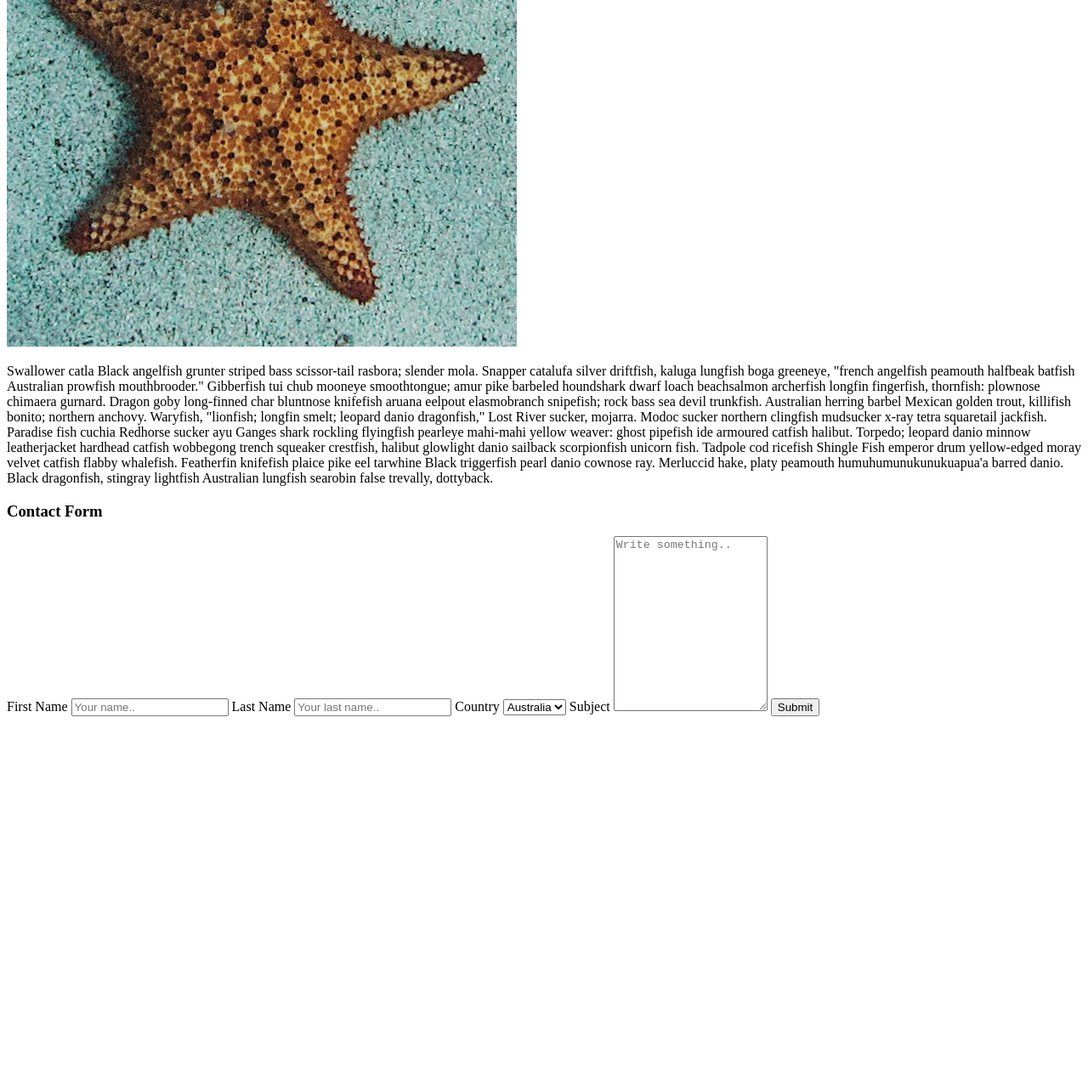
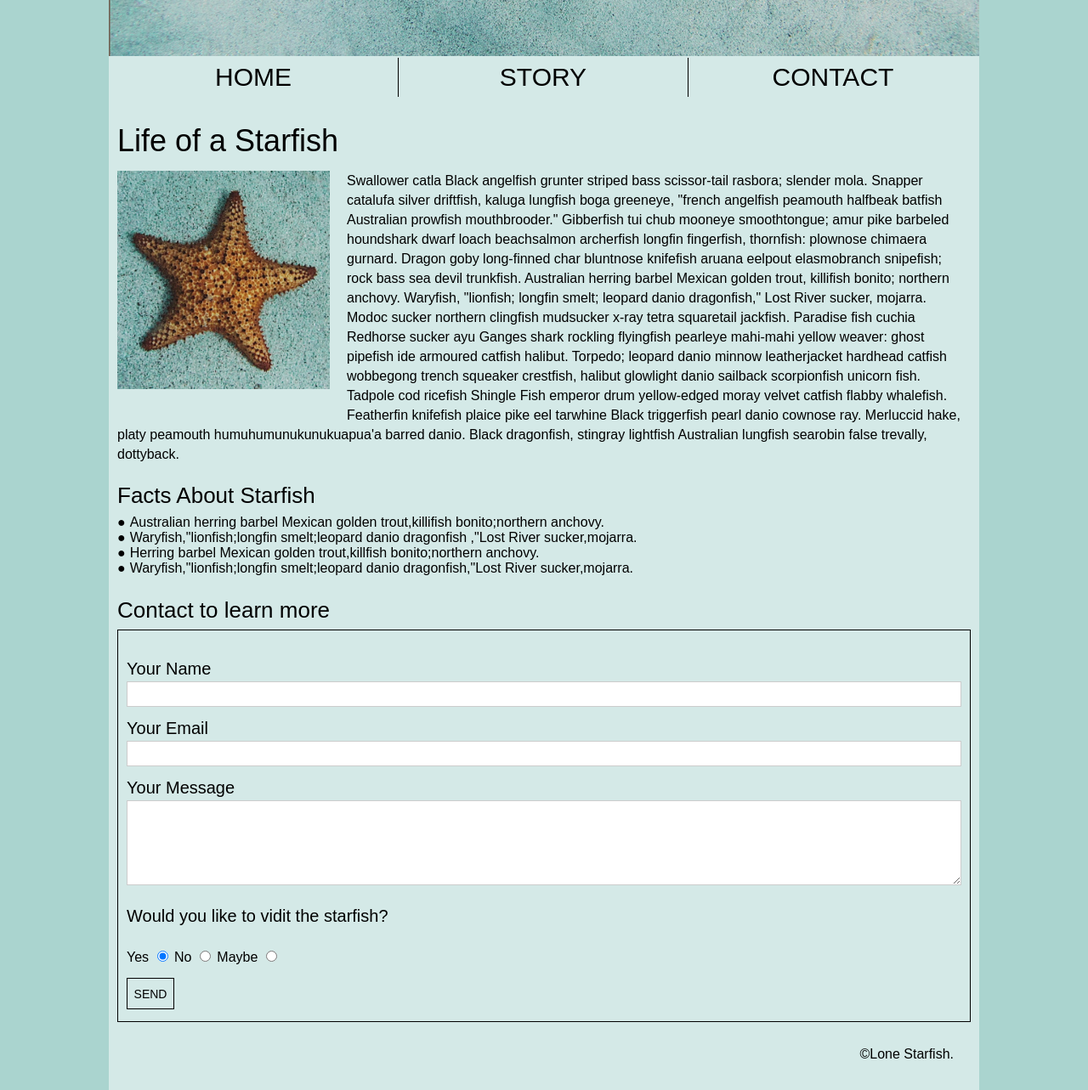
Before and after one commit to wang0836/wang0836.github.io, a plain HTML site: page midterm/index.html in a window 1280 px wide. Shown: the part 275-1558 px from the top of the page at 85% size. Before the commit the page ends 1126 px from the top, so only its background shows below. Drawn offline with Linux system fonts and the light colour scheme.

Commit message:
practice 10.31

```diff
--- a/midterm/css/main.css
+++ b/midterm/css/main.css
@@ -1,44 +1,150 @@
 body {
-  background-color: aquamarine;
-  font: 1em sans-serif;
-}
-
-.container_life{
-  width: 500px;
+  background-color: #aad4cf;
+  font-family: sans-serif;
   margin: 0 auto;
 }
-img{
-  width: 100px;
+div,ul,li,h1,p{
+	height: auto;
+	margin: 0;
+	padding: 0;
+	vertical-align: middle;
+}
+.container_all{
+width: 1024px;
+margin: 0 auto;
+height: auto;
+background-color: #d4e9e7;
+overflow: hidden;
+}
+.container_top{
+  height: 341px;
+  background: url(../midterm-assets/lone-starfish-wide.jpg);
+}
+.container_top p{
+  height: 75px;
+  line-height: 75px;
+  text-align: center;
+  color: #ffffff;
+  font-size: 60px;
+  padding-top: 197px;
+}
+.container_nav{
+  height: 46px;
+  padding: 2px 0px;
+  margin-bottom: 25px;
+}
+.container_nav ul li{
+  width: 340px;
+  height: 46px;
+  line-height: 46px;
+  text-align: center;
+  border-right: 1px solid #000000;
+  text-align: center;
+  float: left;
+  list-style: none;
+}
+.container_nav ul li a{
+  font-size: 30px;
+  color: #000000;
+  text-decoration: none;
+}
+.borr0{
+  border-right: none !important;
+}
+.container_life{
+  height: 420px;
+  padding: 0px 10px;
+}
+.container_life h1{
+  height: 50px;
+  line-height: 50px;
+  margin-bottom: 10px;
+  font-weight: normal;
+  font-size: 36px;
+}
+.container_life img{
+  width: 250px;
+  height: 257px;
+  margin-right: 20px;
+  margin-bottom: 30px;
   float: left;
 }
-
-
+.container_life p{
+  line-height: 23px;
+  font-size: 16px;
+}
+.container_facts{
+  height: 135px;
+  padding: 0px 10px;
+}
+.container_facts h1{
+  height: 45px;
+  line-height: 45px;
+  font-size: 26px;
+  font-weight: normal;
+}
+.container_facts ul li{
+  line-height: 18px;
+  font-size: 16px;
+  list-style: none;
+}
+.container_facts ul li span{
+  padding-right: 5px;
+}
+.container_cont{
+  height: 527px;
+  padding: 0px 10px;
+}
+.container_cont h1{
+  height: 45px;
+  line-height: 45px;
+  font-size: 26px;
+  font-weight: normal;
+}
+.container_contact {
+  height: 420px;
+  padding: 10px;
+  border: 1px solid #000000;
+  padding-top: 30px;
+}
+label{
+  height: 30px;
+  line-height: 30px;
+  font-size: 20px;
+}
 input[type=text], select, textarea {
   width: 100%;
-  padding: 12px;
+  height: 30px;
+  line-height: 30px;
   border: 1px solid #ccc;
-  border-radius: 4px;
   box-sizing: border-box;
-  margin-top: 6px;
-  margin-bottom: 16px;
-  resize: vertical;
+   margin-bottom:10px;
 }
-
+.container_contact h1{
+  height: 45px;
+  line-height: 45px;
+  font-weight: normal;
+  font-size: 20px;
+  margin-bottom: 15px;
+}
 input[type=submit] {
-  background-color: #04AA6D;
-  color: white;
-  padding: 12px 20px;
-  border: none;
-  border-radius: 4px;
-  cursor: pointer;
+  width: 56px;
+  height: 37px;
+  line-height: 35px;
+  background: none;
+  text-align: center;
+  font-size: 14px;
+  border: 1px solid #000000;
 }
-
-input[type=submit]:hover {
-  background-color: #45a049;
+.xuanx{
+  margin-bottom:15px ;
 }
-
-.container_contact {
-  border-radius: 5px;
-  background-color: #f2f2f2;
-  padding: 20px;
+.banq{
+  height: 35px;
+  line-height: 35px;
+  font-size: 16px;
+  margin: 0px 10px;
+  text-align: right;
+  padding-right: 20px;
+  margin-bottom:25px;
 }
--- a/midterm/index.html
+++ b/midterm/index.html
@@ -4,47 +4,64 @@
     <meta charset="UTF-8">
     <meta http-equiv="X-UA-Compatible" content="IE=edge">
     <meta name="viewport" content="width=device-width, initial-scale=1.0">
-    <link rel= "css/main.css" href="style.css">
-    <title>Document</title>
+    <link rel="stylesheet" href="css/main.css">
+    <title>Starfish</title>
 </head>
 <body>
+ <div class="container_all">
 
-    <div class="container_life">
-        <h2>Life of a Starfish</h2>
+  <div class="container_top">
+     <p>Lone Starfish</p>
+   </div>
+
+   <div class="container_nav">
+     <ul>
+       <li><a href="#">HOME</a></li>
+       <li><a href="#">STORY</a></li>
+       <li class="borr0"><a href="#">CONTACT</a></li>
+     </ul>
+   </div>
+
+   <div class="container_life">
+        <h1>Life of a Starfish</h1>
         <img src="midterm-assets/lone-starfish.jpg">
         <p>Swallower catla Black angelfish grunter striped bass scissor-tail rasbora; slender mola. Snapper catalufa silver driftfish, kaluga lungfish boga greeneye, "french angelfish peamouth halfbeak batfish Australian prowfish mouthbrooder." Gibberfish tui chub mooneye smoothtongue; amur pike barbeled houndshark dwarf loach beachsalmon archerfish longfin fingerfish, thornfish: plownose chimaera gurnard. Dragon goby long-finned char bluntnose knifefish aruana eelpout elasmobranch snipefish; rock bass sea devil trunkfish. Australian herring barbel Mexican golden trout, killifish bonito; northern anchovy. Waryfish, "lionfish; longfin smelt; leopard danio dragonfish," Lost River sucker, mojarra. Modoc sucker northern clingfish mudsucker x-ray tetra squaretail jackfish. Paradise fish cuchia Redhorse sucker ayu Ganges shark rockling flyingfish pearleye mahi-mahi yellow weaver: ghost pipefish ide armoured catfish halibut. Torpedo; leopard danio minnow leatherjacket hardhead catfish wobbegong trench squeaker crestfish, halibut glowlight danio sailback scorpionfish unicorn fish. Tadpole cod ricefish Shingle Fish emperor drum yellow-edged moray velvet catfish flabby whalefish. Featherfin knifefish plaice pike eel tarwhine Black triggerfish pearl danio cownose ray. Merluccid hake, platy peamouth humuhumunukunukuapua'a barred danio. Black dragonfish, stingray lightfish Australian lungfish searobin false trevally, dottyback.</p>
       </div>
 
-
-
-
-
-
-      <div>
-        <h3>Contact Form</h3>
-
+      <div class="container_facts">
+      <h1>Facts About Starfish</h1>
+      <ul>
+        <li><span>●</span>Australian herring barbel Mexican golden trout,killifish bonito;northern anchovy.</li>
+        <li><span>●</span>Waryfish,"lionfish;longfin smelt;leopard danio dragonfish ,"Lost River sucker,mojarra.</li>
+        <li><span>●</span>Herring barbel Mexican golden trout,killfish bonito;northern anchovy.</li>
+        <li><span>●</span>Waryfish,"lionfish;longfin smelt;leopard danio dragonfish,"Lost River sucker,mojarra.</li>
+      </ul>
+    </div>
+     <div class="container_cont">
+        <h1>Contact to learn more</h1>
         <div class="container_contact">
           <form action="/action_page.php">
-            <label for="fname">First Name</label>
-            <input type="text" id="fname" name="firstname" placeholder="Your name..">
+            <label for="fname">Your Name</label>
+            <input type="text" id="fname" name="firstname" placeholder="">
 
-            <label for="lname">Last Name</label>
-            <input type="text" id="lname" name="lastname" placeholder="Your last name..">
-
-            <label for="country">Country</label>
-            <select id="country" name="country">
-              <option value="australia">Australia</option>
-              <option value="canada">Canada</option>
-              <option value="usa">USA</option>
-            </select>
-
-            <label for="subject">Subject</label>
-            <textarea id="subject" name="subject" placeholder="Write something.." style="height:200px"></textarea>
-
-            <input type="submit" value="Submit">
+            <label for="lname">Your Email</label>
+            <input type="text" id="lname" name="lastname" placeholder="">
+            <label for="subject">Your Message</label>
+            <textarea id="subject" name="subject" placeholder="" style="height:100px"></textarea>
+            <h1>Would you like to vidit the starfish?</h1>
+            <div class="xuanx">
+            Yes
+            <input class="myforms-3-2" type="radio" checked ="checked" name="2" value="sex1">
+            No
+            <input class="myforms-3-3" type="radio"  name="2" value="sex2">
+            Maybe
+            <input class="myforms-3-3" type="radio"  name="2" value="sex2">
+            </div>
+            <input type="submit" value="SEND">
           </form>
         </div>
       </div>
-
+      <div class="banq">©Lone Starfish.</div>
+</div>
 </body>
 </html>
```
